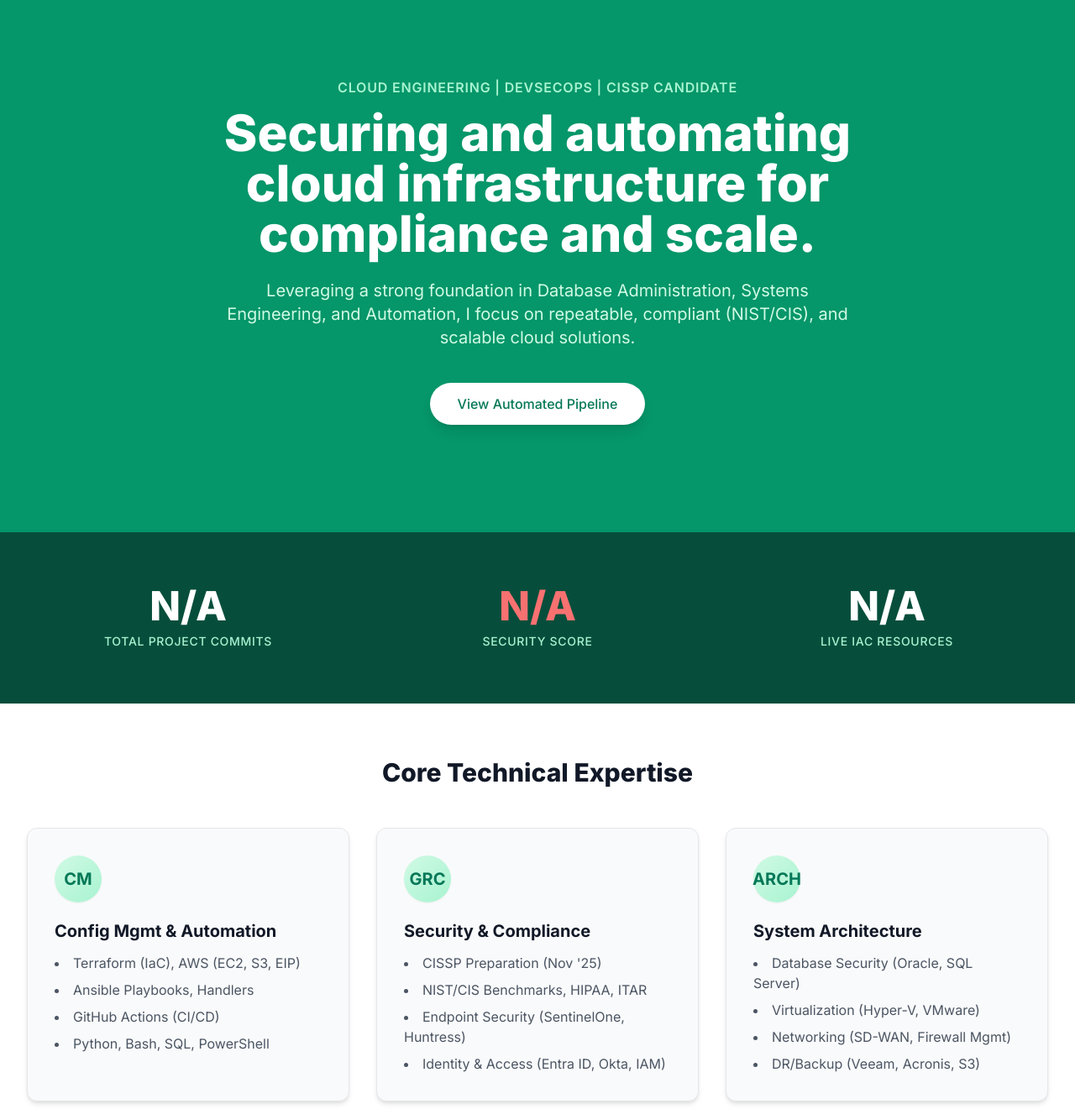
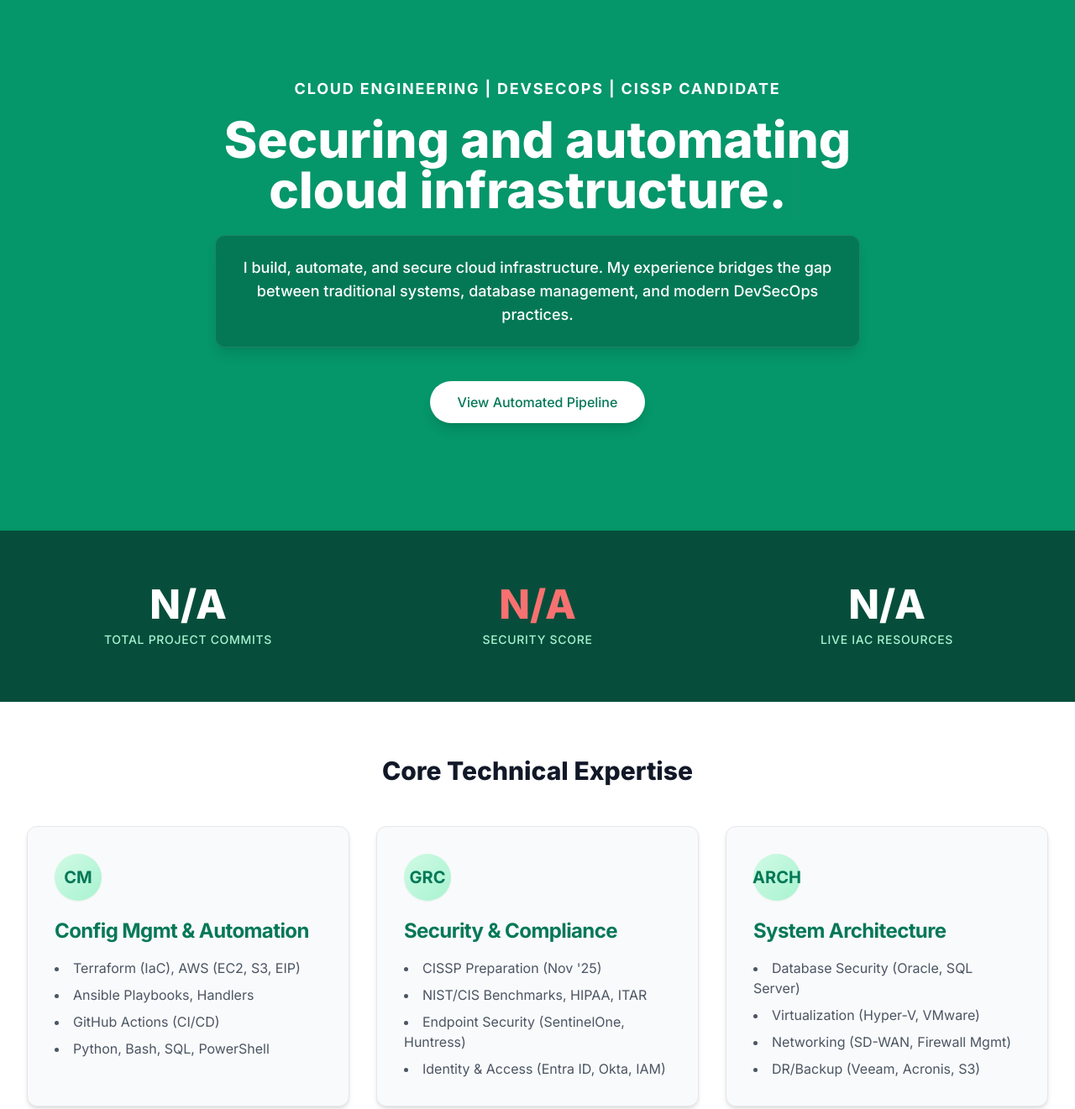
Before and after one commit to shayczech/web-server, a plain HTML site: page ansible/files/index.html in a window 1280 px wide. Shown: the part 100-1421 px from the top of the page at 84% size. Drawn offline with nearby package versions, Linux system fonts and the light colour scheme; no server answers.

Commit message:
Feat: Aesthetic updates, typing headline, and inline style refactor

```diff
--- a/ansible/files/assets/css/style.css
+++ /dev/null
@@ -1,56 +0,0 @@
-/* Custom Portfolio Stylesheet
-  Supplements Tailwind CSS for animations and complex components.
-*/
-
-/* 1. Global Page Load Animation */
-@keyframes fadeIn {
-    from { opacity: 0; transform: translateY(-10px); }
-    to { opacity: 1; transform: translateY(0); }
-}
-
-body {
-    /* Apply animation to all elements, staggered */
-    animation: fadeIn 0.8s ease-in-out forwards;
-}
-
-/* 2. Expertise Card Styling - UPDATED */
-.expertise-card {
-    /* Increased padding slightly (p-8 instead of p-6) */
-    @apply bg-gray-50 p-8 rounded-xl shadow-md border border-gray-200 transition-all duration-300 hover:shadow-xl hover:border-primary-green-300 hover:-translate-y-1.5;
-}
-.card-icon-wrapper {
-    /* Added subtle gradient */
-    @apply h-14 w-14 flex items-center justify-center rounded-full bg-gradient-to-br from-primary-green-100 to-primary-green-200 text-primary-green-700 font-bold text-xl mb-5 shadow-sm;
-}
-.card-title {
-    @apply text-xl font-bold text-gray-900 mb-3;
-}
-.card-list {
-    @apply text-gray-600 space-y-2 list-disc list-inside;
-}
-
-
-/* 3. REFORMATTED Dynamic Stat Styling */
-.stat-item {
-    @apply flex flex-col items-center justify-center p-4;
-}
-
-.stat-value {
-    @apply text-5xl font-extrabold text-white;
-    /* Custom animation for numbers loading */
-    animation: fadeIn 1s ease-in-out;
-}
-
-/* Specific coloring for security score (applied by JS) */
-.stat-value.text-primary-green-300 {
-    color: #6EE7B7; /* Brighter green for 'A' score */
-}
-.stat-value.text-yellow-300 {
-    color: #FDE047; /* Yellow for 'B/C' score */
-}
-.stat-value.text-red-400 {
-    color: #F87171; /* Red for 'D/F' score */
-}
-.stat-label {
-    @apply text-sm font-medium text-primary-green-200 uppercase tracking-wider mt-2;
-}
--- a/ansible/files/index.html
+++ b/ansible/files/index.html
@@ -36,11 +36,7 @@
     <!-- 3. Load Custom Fonts -->
     <link href="https://fonts.googleapis.com/css2?family=Inter:wght@400;500;600;700;800;900&display=swap" rel="stylesheet">
 
-    <!--
-      4. STYLES MOVED INLINE
-      All custom styles from style.css are now here, inside a 'text/tailwindcss' tag
-      so the CDN script can process them.
-    -->
+    <!-- 4. INLINE CUSTOM STYLES (processed by Tailwind CDN) -->
     <style type="text/tailwindcss">
         /* 1. Global Page Load Animation */
         @keyframes fadeIn {
@@ -59,23 +55,22 @@
         .card-icon-wrapper {
             @apply h-14 w-14 flex items-center justify-center rounded-full bg-gradient-to-br from-primary-green-100 to-primary-green-200 text-primary-green-700 font-bold text-xl mb-5 shadow-sm;
         }
+        /* UPDATED: Made card titles larger, green, and given more space */
         .card-title {
-            @apply text-xl font-bold text-gray-900 mb-3;
+            @apply text-2xl font-bold text-primary-green-700 mb-4 tracking-tight;
         }
         .card-list {
             @apply text-gray-600 space-y-2 list-disc list-inside;
         }
 
-        /* 3. Dynamic Stat Styling */
+        /* 3. Dynamic Stat Styling (Dark Bar) */
         .stat-item {
             @apply flex flex-col items-center justify-center p-4;
         }
-
         .stat-value {
             @apply text-5xl font-extrabold text-white;
             animation: fadeIn 1s ease-in-out;
         }
-
         /* Specific coloring for security score (applied by JS) */
         .stat-value.text-primary-green-300 {
             color: #6EE7B7; /* Brighter green for 'A' score */
@@ -86,9 +81,17 @@
         .stat-value.text-red-400 {
             color: #F87171; /* Red for 'D/F' score */
         }
-
         .stat-label {
             @apply text-sm font-medium text-primary-green-200 uppercase tracking-wider mt-2;
+        }
+
+        /* 5. NEW: Typed.js Cursor Styling */
+        .typed-cursor {
+            @apply text-primary-green-200 opacity-100;
+            animation: blink 0.7s infinite;
+        }
+        @keyframes blink {
+            50% { opacity: 0; }
         }
     </style>
 
@@ -105,7 +108,7 @@
                 <a href="/index.html#about" class="text-gray-600 hover:text-primary-green-600 transition duration-300 font-medium">About</a>
                 <a href="/index.html#skills" class="text-gray-600 hover:text-primary-green-600 transition duration-300 font-medium">Expertise</a>
                 <a href="/index.html#projects" class="text-gray-600 hover:text-primary-green-600 transition duration-300 font-medium">Projects</a>
-                <a href="/resume.html" class="text-gray-600 hover:text-primary-green-600 transition duration-3D00 font-medium">Resume</a>
+                <a href="/resume.html" class="text-gray-600 hover:text-primary-green-600 transition duration-300 font-medium">Resume</a>
                 <a href="https://linkedin.com/in/shayleeczech" target="_blank" class="text-gray-600 hover:text-primary-green-600 transition duration-300 font-medium">LinkedIn</a>
             </nav>
         </div>
@@ -118,13 +121,24 @@
         <section id="about" class="bg-primary-green-600 text-white py-20 sm:py-32">
             <div class="max-w-7xl mx-auto px-4 sm:px-6 lg:px-8 text-center">
                 <div class="max-w-3xl mx-auto">
-                    <p class="text-primary-green-200 font-semibold uppercase tracking-wider mb-3">Cloud Engineering | DevSecOps | CISSP Candidate</p>
-                    <h2 class="text-5xl sm:text-6xl font-extrabold mb-6 leading-tight">
-                        Securing and automating cloud infrastructure for compliance and scale.
+
+                    <!-- This is the sub-headline we styled -->
+                    <p class="text-white font-bold uppercase tracking-widest mb-4 text-lg">
+                        Cloud Engineering | DevSecOps | CISSP Candidate
+                    </p>
+
+                    <!-- This is the typing headline -->
+                    <h2 class="text-5xl sm:text-6xl font-extrabold mb-6 leading-tight min-h-[140px] sm:min-h-0">
+                        Securing and <span id="typed-headline" class="text-white"></span>
                     </h2>
-                    <p class="text-xl text-primary-green-100 mb-10">
-                        Leveraging a strong foundation in Database Administration, Systems Engineering, and Automation, I focus on repeatable, compliant (NIST/CIS), and scalable cloud solutions.
-                    </p>
+
+                    <!-- UPDATED: Wrapped this paragraph in a "glass" card to set it apart -->
+                    <div class="bg-black/20 border border-white/10 rounded-xl p-6 mb-10 shadow-lg backdrop-blur-sm">
+                        <p class="text-lg text-white font-medium">
+                            I build, automate, and secure cloud infrastructure. My experience bridges the gap between traditional systems, database management, and modern DevSecOps practices.
+                        </p>
+                    </div>
+
                     <a href="#projects" class="inline-flex items-center justify-center px-8 py-3 border border-transparent text-base font-medium rounded-full shadow-lg text-primary-green-700 bg-white hover:bg-gray-100 transition duration-300 transform hover:scale-105">
                         View Automated Pipeline
                     </a>
@@ -237,10 +251,7 @@
                         </ul>
                     </div>
 
-                    <!--
-                      BUTTON UPDATED HERE:
-                      - Added 'text-center' to the parent div
-                    -->
+                    <!-- UPDATED: Button is larger, has more shadow, and is centered -->
                     <div class="mt-8 text-center">
                         <a href="https://github.com/shayczech/web-server" target="_blank" class="inline-flex items-center justify-center px-8 py-3 border border-transparent text-base font-medium rounded-full shadow-lg text-white bg-primary-green-600 hover:bg-primary-green-700 transition duration-300 transform hover:scale-105">
                             View Source Code (The Pipeline) →
@@ -269,10 +280,14 @@
       - Correctly calls /api/stats
       - Uses the correct JSON keys: 'githubCommits' and 'terraformModules'
     -->
+
+    <!-- NEW: Load the Typed.js library -->
+    <script src="https://unpkg.com/typed.js@2.0.16/dist/typed.umd.js"></script>
+
     <script>
         document.addEventListener('DOMContentLoaded', () => {
 
-            // Function to fetch LIVE stats from the API
+            // --- Stats API Function ---
             async function fetchStats() {
                 const response = await fetch('/api/stats');
                 if (!response.ok) {
@@ -282,32 +297,26 @@
                 return data;
             }
 
-            // This function is kept from your original code to handle the UI
             async function updateStatsUI() {
                  try {
                     const data = await fetchStats();
 
-                    // Populate stats - Safely check if elements exist
                     const commitsEl = document.getElementById('commits-count');
                     const resourcesEl = document.getElementById('resources-count');
                     const scoreEl = document.getElementById('security-score');
 
-                    // UPDATED: Use 'data.githubCommits' from your API
                     if (commitsEl && data.githubCommits !== undefined) {
                         commitsEl.textContent = data.githubCommits;
                     }
 
-                    // UPDATED: Use 'data.terraformModules' from your API
                     if (resourcesEl && data.terraformModules !== undefined) {
                         resourcesEl.textContent = data.terraformModules;
                     }
 
-                    // Populate and colorize security score (This key is correct)
                     if (scoreEl && data.securityScore !== undefined) {
                         const score = data.securityScore;
                         scoreEl.textContent = `${score}%`;
 
-                        // Clear previous color classes first
                         scoreEl.classList.remove('text-primary-green-300', 'text-yellow-300', 'text-red-400');
 
                         if (score >= 90) {
@@ -321,7 +330,6 @@
 
                 } catch (error) {
                     console.error('Error updating stats UI:', error);
-                    // Set all stats to 'N/A' on failure - Safely check if elements exist
                     const commitsEl = document.getElementById('commits-count');
                     const resourcesEl = document.getElementById('resources-count');
                     const scoreEl = document.getElementById('security-score');
@@ -331,7 +339,6 @@
 
                     if (scoreEl) {
                         scoreEl.textContent = 'N/A';
-                        // Keep default color, or use red
                         scoreEl.classList.remove('text-primary-green-300', 'text-yellow-300');
                         scoreEl.classList.add('text-red-400');
                     }
@@ -340,6 +347,24 @@
 
             // Initial update on page load
             updateStatsUI();
+
+            // --- NEW: Typed.js Function ---
+            if (document.getElementById('typed-headline')) {
+              var options = {
+                strings: [
+                  'automating cloud infrastructure.',
+                  'deploying container apps.',
+                  'scaling CI/CD pipelines.'
+                ],
+                typeSpeed: 50,  // How fast it types
+                backSpeed: 30,   // How fast it deletes
+                backDelay: 3000, // Wait 3s after typing
+                startDelay: 500, // Wait 0.5s before starting
+                loop: true,
+                smartBackspace: true
+              };
+              var typed = new Typed('#typed-headline', options);
+            }
         });
     </script>
 
```
